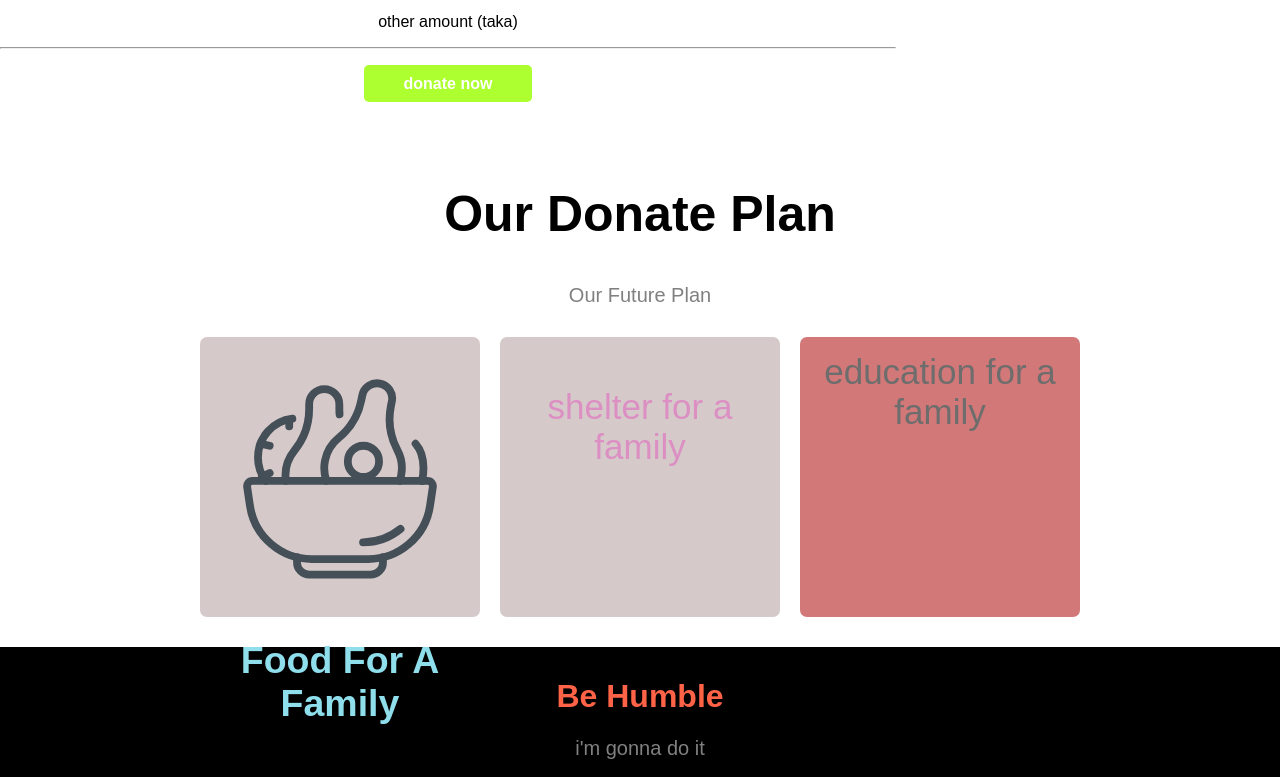
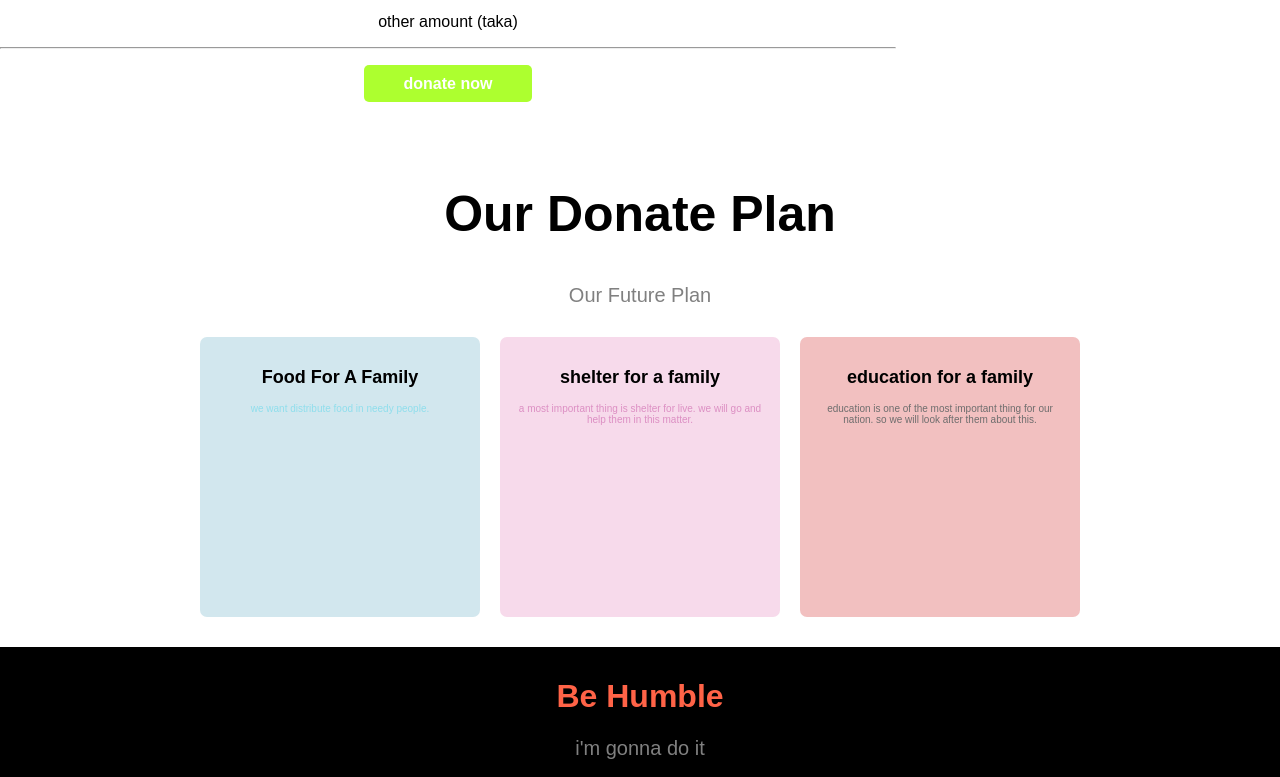
Before and after one commit to sadia-mehjabin/donation, a plain HTML site: page index.html in a window 1280 px wide. Shown: the part 1091-1868 px from the top of the page. Drawn offline with Linux system fonts and the light colour scheme.

Commit message:
color done

```diff
--- a/index.html
+++ b/index.html
@@ -33,13 +33,17 @@
         <p class="second-paragraph">Our Future Plan</p>
         <div class="icon-sector">
             <div class="icon-1">
-                <img src="/icons/icon8.svg" alt="">
-                <i class="fab fa-accusoft"></i>
-                <h1 class="font-color">Food For A Family</h1></div>
+                <h1 class="font-color">Food For A Family</h1>
+                <p class="paragraph">we want distribute food in needy people.</p>
+            </div>
             <div class="icon-2">
-                <p>shelter for a family</p>
+                <h1 class="font-color">shelter for a family</h1>
+                <p class="paragraph">a most important thing is shelter for live. we will go and help them in this matter.</p>
             </div>
-            <div class="icon-3">education for a family</div>
+            <div class="icon-3">
+                <h1 class="font-color"> education for a family</h1>
+                <p class="paragraph">education is one of the most important thing for our nation. so we will look after them about this.</p>
+               </div>
         </div>
     </section>
    <footer>
--- a/style.css
+++ b/style.css
@@ -95,7 +95,7 @@ footer{
 
 }
 .icon-1{
-    background-color: rgb(214, 201, 201);
+    background-color: rgb(210, 231, 238);
     border: 2px ;
     border-radius: 7px;
     margin: 10px;
@@ -107,7 +107,7 @@ footer{
     font-weight: 400px;
 }
 .icon-2{
-    background-color: rgb(214, 201, 201);
+    background-color: rgb(247, 218, 235);
     border: 2px ;
     border-radius: 7px;
     margin: 10px;
@@ -119,7 +119,7 @@ footer{
     font-weight: 400px;
 }
 .icon-3{
-    background-color: rgb(210, 120, 120);
+    background-color: rgb(242, 192, 192);
     border: 2px ;
     border-radius: 7px;
     margin: 10px;
@@ -130,3 +130,11 @@ footer{
     color: rgb(110, 109, 109);
     font-weight: 400px;
 }
+.font-color{
+    color: black;
+    font-size: large;
+}
+.paragraph{
+    font-size: 10px;
+    color: ;
+}
```
